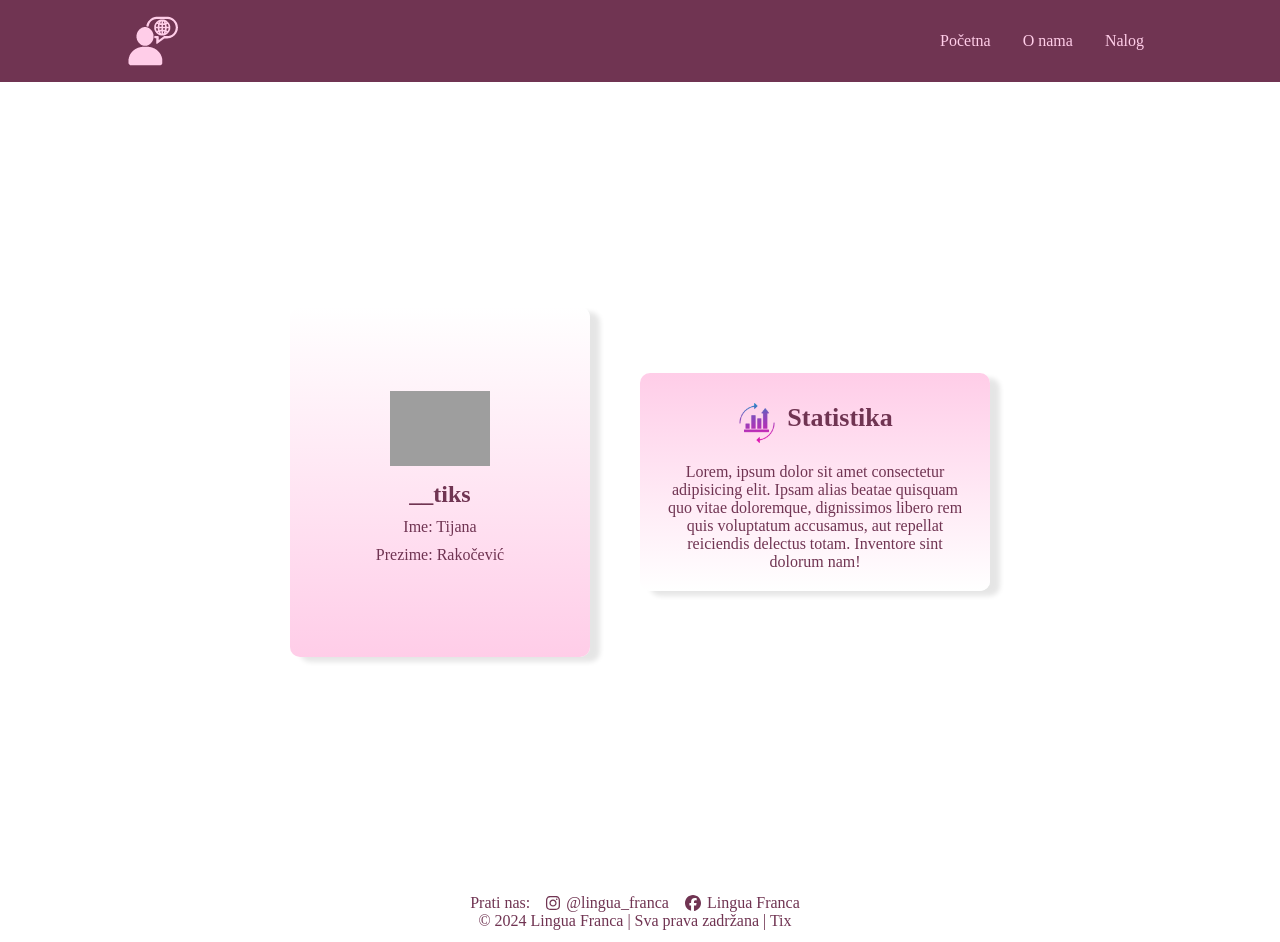
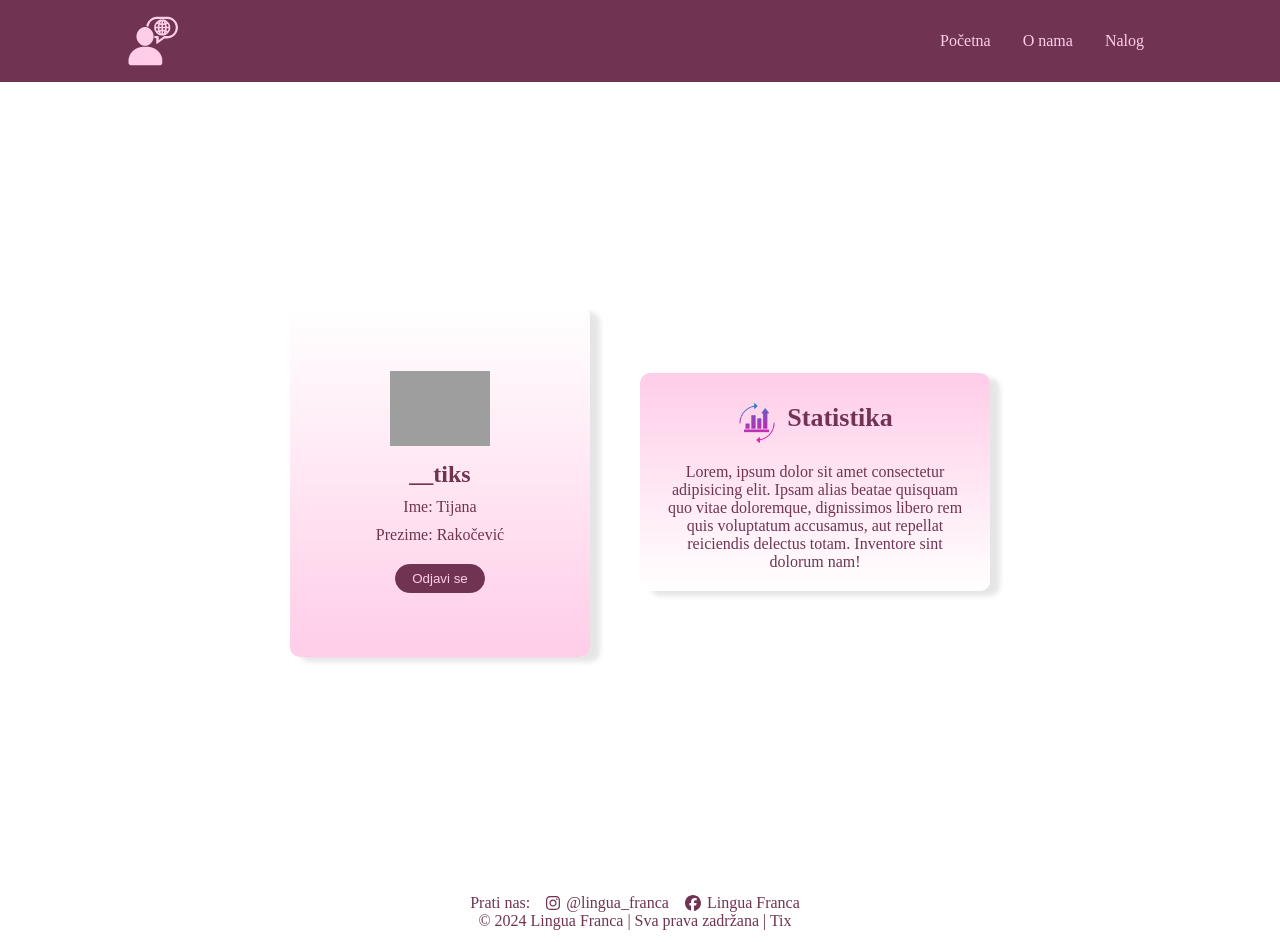
Before and after one commit to Tiikss/it, a React (Create React App) app in the folder Projekat/frontend/: page /profile in a window 1280 px wide. Built offline with nearby package versions, Linux system fonts and the light colour scheme; grey boxes are pictures that could not be loaded; a web font is replaced by a local one.

Commit message:
Dodavanje dugmeta za odjavljivanje

```diff
--- a/Projekat/frontend/src/pages/Profile.jsx
+++ b/Projekat/frontend/src/pages/Profile.jsx
@@ -2,9 +2,13 @@ import React from "react"
 import "../styles/profile.css"
 import slike_profile1 from "../images/profileicon.png"
 import slike_profile2 from "../images/statistika.png"
+import { useNavigate } from "react-router-dom"
+
 
 
 const Profile = () => {
+    const navigate = useNavigate();
+
     return (
         <div id="profile-container">
             <div id="profile-main">
@@ -13,6 +17,7 @@ const Profile = () => {
                     <p id="profile-username"><span>__tiks</span></p>
                     <p id="profile-name">Ime: <span>Tijana</span></p>
                     <p id="profile-surname">Prezime: <span>Rakočević</span></p>
+                    <button id="profile-btn" onClick={() => navigate(`/login`)}>Odjavi se</button>
                 </div>
 
                 <div id="profile-statistic">
--- a/Projekat/frontend/src/styles/profile.css
+++ b/Projekat/frontend/src/styles/profile.css
@@ -73,3 +73,19 @@
 #profile-p {
     color: #703452;
 }
+
+#profile-btn {
+    margin-top: 10px;
+    background-color: #703452;
+    border: 1px solid #703452;
+    border-radius: 50px;
+    color: #ffcde8;
+    padding: 6px 16px;
+    cursor: pointer;
+    width: max-content;
+}
+
+#profile-btn:hover {
+    background-color: #ffcde8;
+    color: #703452;
+}
```
